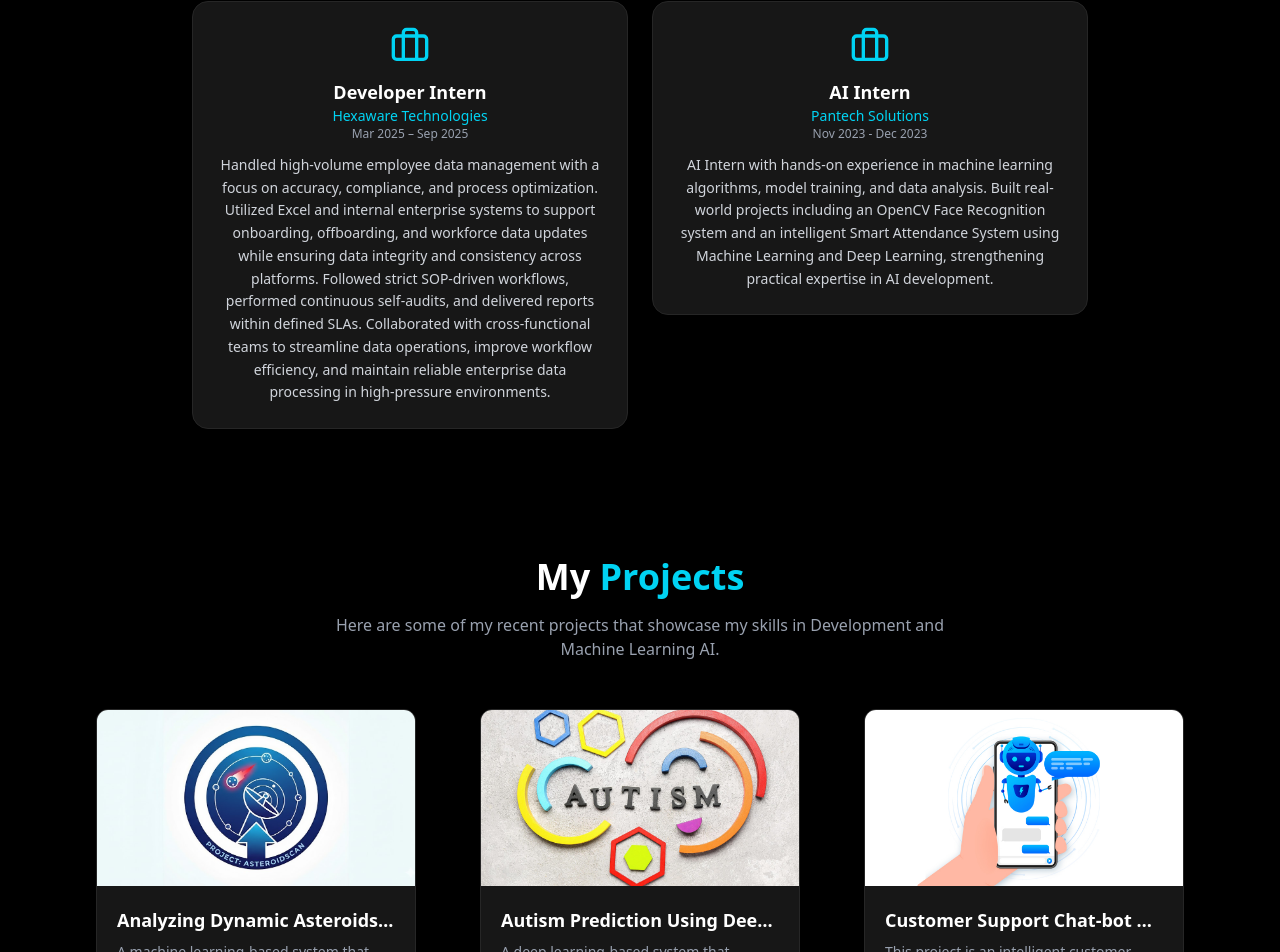
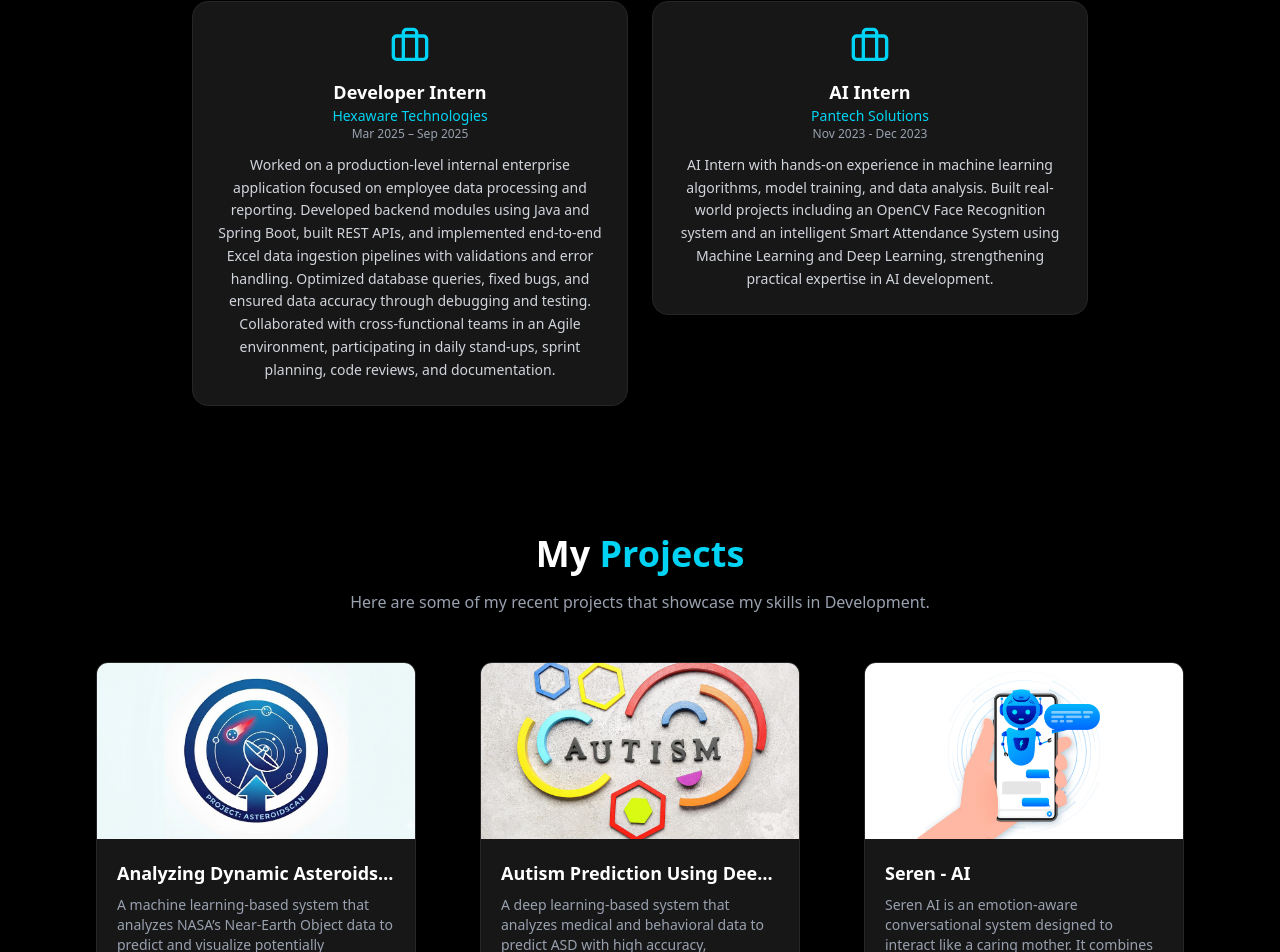
Before and after one commit to boshini31/My-portfolio, a React (Vite) app: page / in a window 1280 px wide. Shown: the part 1595-2547 px from the top of the page. Built offline with nearby package versions, Linux system fonts and the light colour scheme.

Commit message:
Last commit

```diff
--- a/src/components/Internship.jsx
+++ b/src/components/Internship.jsx
@@ -23,7 +23,7 @@ export default function Internship() {
       role: "Developer Intern",
       company: "Hexaware Technologies",
       duration: "Mar 2025 – Sep 2025",
-      desc: "Handled high-volume employee data management with a focus on accuracy, compliance, and process optimization. Utilized Excel and internal enterprise systems to support onboarding, offboarding, and workforce data updates while ensuring data integrity and consistency across platforms. Followed strict SOP-driven workflows, performed continuous self-audits, and delivered reports within defined SLAs. Collaborated with cross-functional teams to streamline data operations, improve workflow efficiency, and maintain reliable enterprise data processing in high-pressure environments.",
+      desc: "Worked on a production-level internal enterprise application focused on employee data processing and reporting. Developed backend modules using Java and Spring Boot, built REST APIs, and implemented end-to-end Excel data ingestion pipelines with validations and error handling. Optimized database queries, fixed bugs, and ensured data accuracy through debugging and testing. Collaborated with cross-functional teams in an Agile environment, participating in daily stand-ups, sprint planning, code reviews, and documentation.",
       delay: 0.2,
     },
     {
--- a/src/components/Projects.jsx
+++ b/src/components/Projects.jsx
@@ -24,13 +24,13 @@ const projects = [
     code: "https://github.com/boshini31/AUTISM-PREDEICTION-USING-DEEP-LEARNING",
   },
   {
-    title: "Customer Support Chat-bot using Deep Learning",
+    title: "Seren - AI",
     description:
-    "This project is an intelligent customer support chatbot that improves customer experience and operational efficiency using machine learning techniques such as NLP, sentiment analysis, and deep learning,It understands user intent and emotions to provide accurate, real-time responses, enabling 24/7 self-service for businesses. By automating FAQs and common issue resolution, the chatbot reduces the workload on support teams, enhances response speed, and offers a scalable solution for delivering efficient and cost-effective customer service.",
+    "Seren AI is an emotion-aware conversational system designed to interact like a caring mother. It combines memory, emotional reasoning, and Large Language Models to generate natural, empathetic responses based on user context and past interactions.",
     image: Chatbot,
-    tech: ["Python", "NLP", "Sentiment analysis", "Kaggle","Data Analysis"],
+    tech: ["FastAPI", "Python", "SQLModel", "PostgreSQL", "Large Language Models (LLMs)", "Prompt Engineering", "Contextual Memory Design", "REST APIs"],
     live: null,
-    code: "https://github.com/boshini31/CUSTOMER-SUPPORT-CHATBOT-USING-MACHINE-LEARNING",
+    code: "https://github.com/boshini31/SerenAI",
   },
 
 ];
@@ -57,7 +57,7 @@ export default function Projects() {
         viewport={{ once: true }}
         transition={{ duration: 0.8, delay: 0.2 }}
       >
-        Here are some of my recent projects that showcase my skills in Development and Machine Learning AI.
+        Here are some of my recent projects that showcase my skills in Development.
       </motion.p>
 
       {/* Projects Grid */}
--- a/src/components/Skills.jsx
+++ b/src/components/Skills.jsx
@@ -2,7 +2,6 @@
 import { motion } from "framer-motion";
 import {
   FaJava,
-  FaPython,
   FaLinux,
   FaDatabase,
   FaWindows,
@@ -13,28 +12,22 @@ import {
   SiHibernate,
   SiPostgresql,
   SiPostman,
-  SiTensorflow,
-  SiNumpy,
-  SiPandas,
+  SiApachetomcat,
+  SiGit,
 } from "react-icons/si";
 
 export default function Skills() {
   const skills = [
     { name: "Java", icon: <FaJava className="text-red-600" /> },
-    { name: "Python", icon: <FaPython className="text-yellow-400" /> },
     { name: "SQL", icon: <FaDatabase className="text-blue-400" /> },
 
     { name: "Spring Boot", icon: <SiSpringboot className="text-green-600" /> },
     { name: "Hibernate", icon: <SiHibernate className="text-orange-500" /> },
-    { name: "FastAPI", icon: <SiTensorflow className="text-teal-400" /> },
-    { name: "Flask", icon: <SiTensorflow className="text-gray-300" /> },
-    { name: "Machine Learning", icon: <SiTensorflow className="text-orange-400" /> },
-    { name: "NLP", icon: <SiTensorflow className="text-purple-400" /> },
-
+    { name: "Tomcat, ", icon: <SiApachetomcat className = "text-orange-500" />},
     { name: "PostgreSQL", icon: <SiPostgresql className="text-blue-500" /> },
     { name: "Postman", icon: <SiPostman className="text-orange-500" /> },
-    {  name: "VS Code", icon: <FaCode className="text-blue-500" /> },
-    { name: "Excel", icon: <FaDatabase className="text-green-400" /> },
+    { name: "Git", icon: <SiGit className="text-blue-500" /> },
+
 
     { name: "Windows", icon: <FaWindows className="text-blue-400" /> },
     { name: "Kali Linux", icon: <FaLinux className="text-yellow-400" /> },
```
Also changed, not shown: 2 other files (tests, documents, lock files or other folders).
